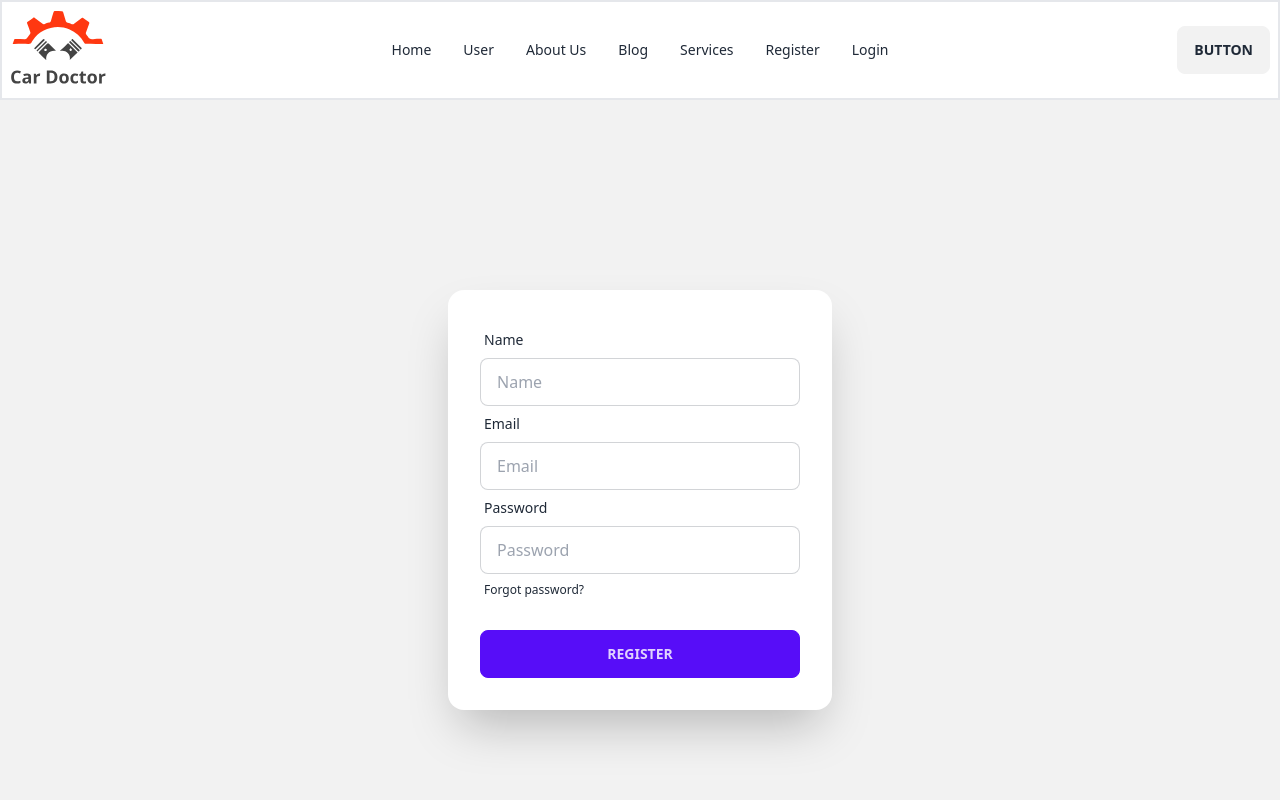
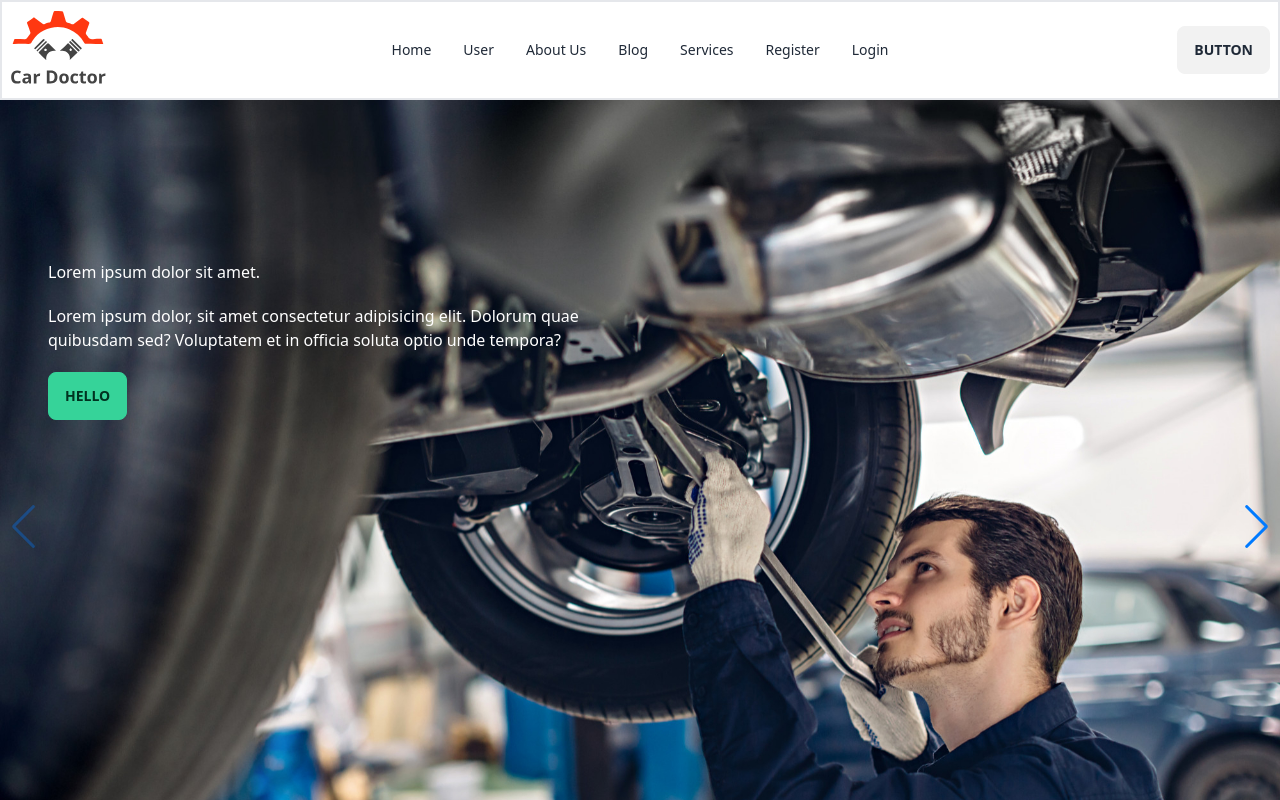
Before and after one commit to SheikhRakibhossain/Mr_Car_Client, a React (Vite) app: page / in a window 1280 px wide. Shown: the top 800 px of the page. Built offline with nearby package versions, Linux system fonts and the light colour scheme.

Commit message:
swiper slider added for home hero section

```diff
--- a/src/Pages/Home/Hero/Slider.jsx
+++ b/src/Pages/Home/Hero/Slider.jsx
@@ -1,10 +1,48 @@
-import Swiper from 'swiper';
+import { Swiper, SwiperSlide } from 'swiper/react';
+// Import Swiper styles
 import 'swiper/css';
+import 'swiper/css/pagination';
+import 'swiper/css/navigation';
+import './styles.css';
+
+// import required modules
+import { Pagination, Navigation } from 'swiper/modules';
+
+import img1 from '../../../assets/images/homeCarousel/1.jpg'
+import img2 from '../../../assets/images/homeCarousel/2.jpg'
+import img3 from '../../../assets/images/homeCarousel/3.jpg'
+import img4 from '../../../assets/images/homeCarousel/4.jpg'
+
+// Autoplay,
 const Slider = () => {
     return (
-        <div>
 
-        </div>
+        <Swiper
+            spaceBetween={30}
+            centeredSlides={true}
+            autoplay={{
+                delay: 2500,
+                disableOnInteraction: false,
+            }}
+            pagination={{
+                clickable: true,
+            }}
+            navigation={true}
+            modules={[Pagination, Navigation]}
+            className="mySwiper">
+            <SwiperSlide className='relative'>
+                <img src={img1} alt="" />
+                <div className='absolute top-40 bottom-40 text-white w-6/12 space-y-5 pl-12'>
+                    <h2>Lorem ipsum dolor sit amet.</h2>
+                    <p>Lorem ipsum dolor, sit amet consectetur adipisicing elit. Dolorum quae quibusdam sed? Voluptatem et in officia soluta optio unde tempora?</p>
+                    <button className='btn btn-success'>Hello</button>
+                </div>
+            </SwiperSlide>
+            <SwiperSlide><img src={img2} alt="" /></SwiperSlide>
+            <SwiperSlide><img src={img3} alt="" /></SwiperSlide>
+            <SwiperSlide><img src={img4} alt="" /></SwiperSlide>
+        </Swiper>
+
     );
 };
 
--- /dev/null
+++ b/src/Pages/Home/Hero/styles.css
@@ -0,0 +1,37 @@
+/* /*
+body {
+    position: relative;
+    height: 100%;
+  } */
+
+  /* body {
+    background: #eee;
+    font-family: Helvetica Neue, Helvetica, Arial, sans-serif;
+    font-size: 14px;
+    color: #000;
+    margin: 0;
+    padding: 0;
+  }
+
+.swiper {
+    width: 100%;
+  } */
+
+  /* .swiper-slide {
+    text-align: center;
+    font-size: 18px;
+    background: #fff; */
+
+    /* Center slide text vertically
+    display: flex;
+    justify-content: center;
+    align-items: center; */
+  /* }
+
+  .swiper-slide img {
+    display: block;
+    width: 100%;
+    /* height: 100%; */
+    /* object-fit: cover;
+  }
+    */
--- a/src/Pages/Home/Home.jsx
+++ b/src/Pages/Home/Home.jsx
@@ -1,8 +1,10 @@
 import CreateUser from "../User/CreateUser";
+import Slider from "./Hero/Slider";
 
 const Home = () => {
     return (
         <div>
+            <Slider/>
             <CreateUser/>
         </div>
     );
```
